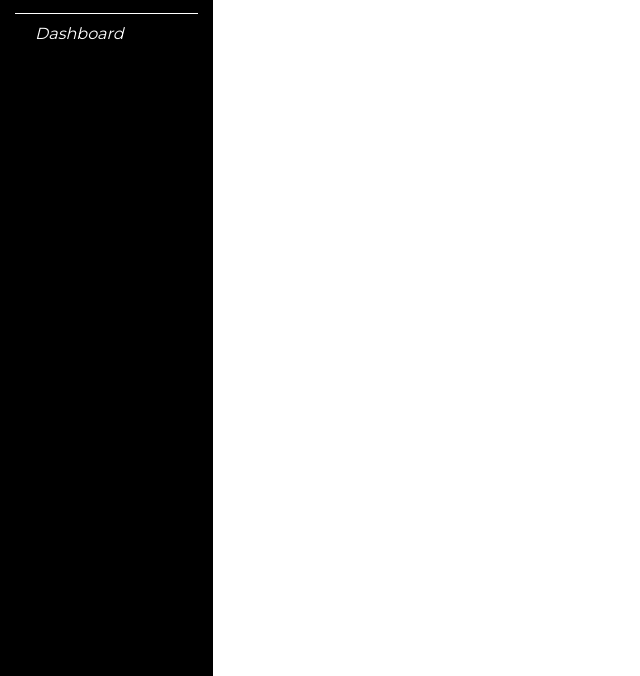
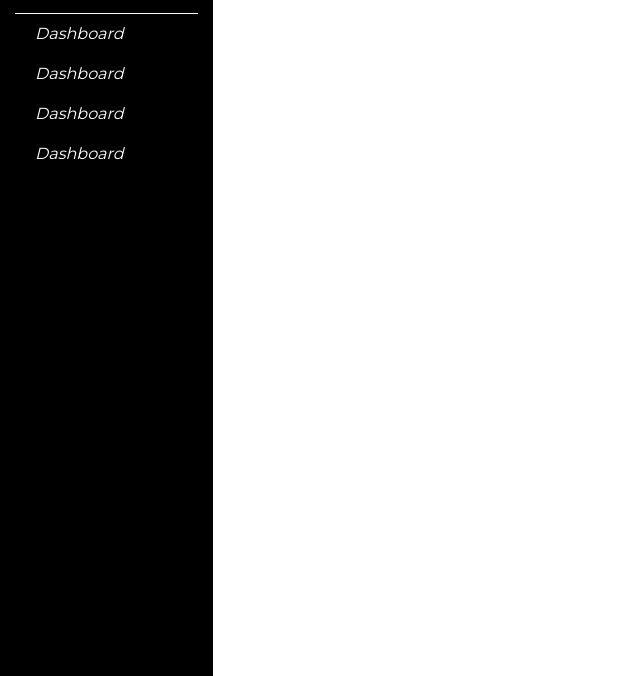
Before and after one commit to kehdcode/dashboard-design, a plain HTML site: page index.html in a window 1280 px wide. Shown: the part 124-800 px from the top of the page, without its empty margins (0-640 px from the left). Drawn offline with nearby package versions, Linux system fonts and the light colour scheme.

Commit message:
--- Auto-Git Commit ---

```diff
--- a/index.html
+++ b/index.html
@@ -34,11 +34,28 @@
                                 <i class="fas fa-home text-white">Dashboard</i>
                             </a>
                         </li>
+                        <li class="nav-items">
+                            <a href="#" class="nav-link">
+                                <i class="fas fa-home text-white">Dashboard</i>
+                            </a>
+                        </li>
+                        <li class="nav-items">
+                            <a href="#" class="nav-link">
+                                <i class="fas fa-home text-white">Dashboard</i>
+                            </a>
+                        </li>
+                        <li class="nav-items">
+                            <a href="#" class="nav-link">
+                                <i class="fas fa-home text-white">Dashboard</i>
+                            </a>
+                        </li>
                     </ul>
                 </div>
                 <!--End of sidebar-->
                 <!--Topbar-->
-                <div class="col-lg-10"></div>
+                <div class="col-lg-10">
+
+                </div>
                 <!--End of Topbar-->
             </div>
         </div>
--- a/main.css
+++ b/main.css
@@ -10,7 +10,7 @@ body{
 .sidebar {
     height: 100vh;
     background-color: black;
-    position: fixed;
+
 }
 .bottom-border  {
     border-bottom: 1px groove #fff;
```
